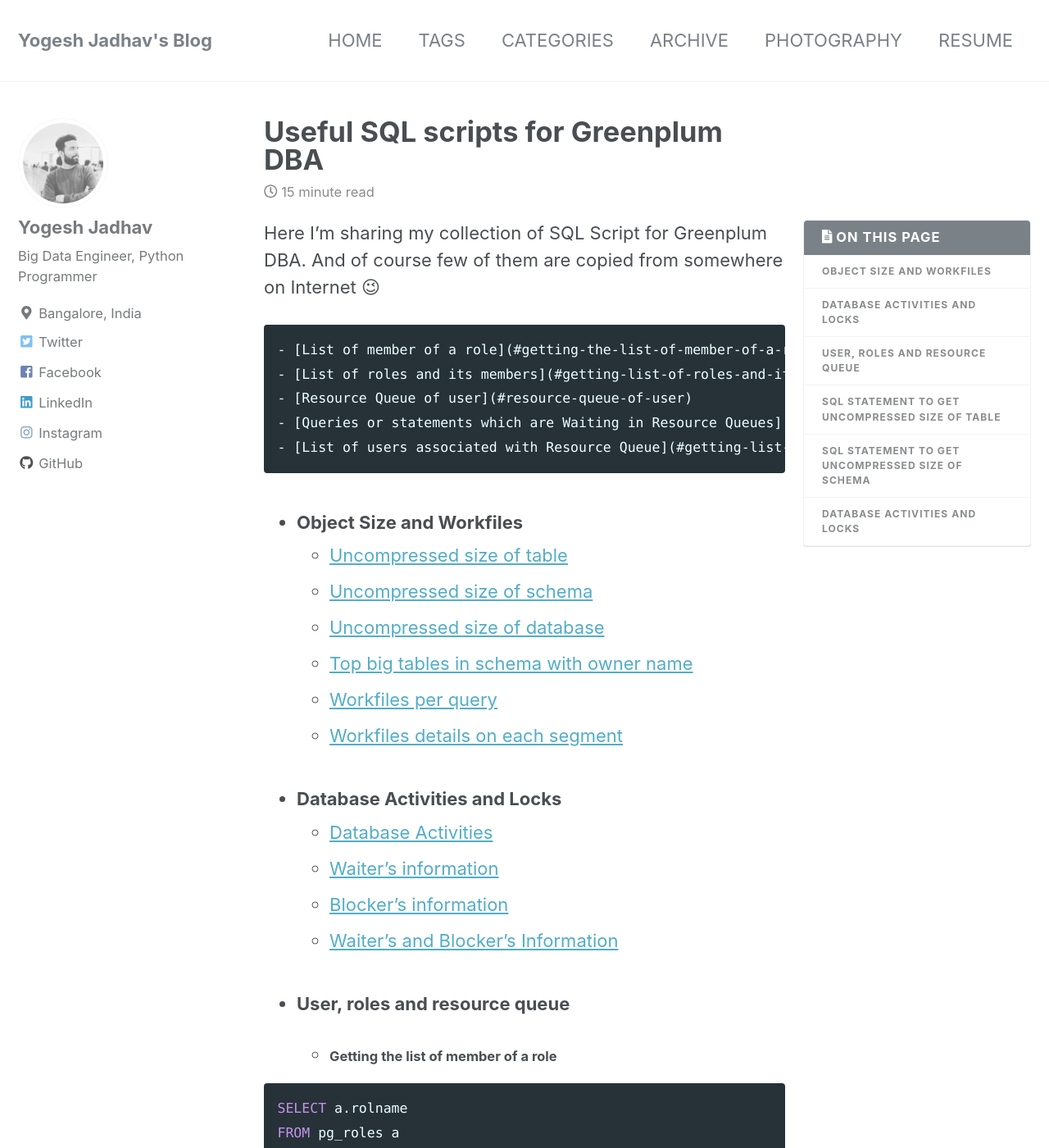
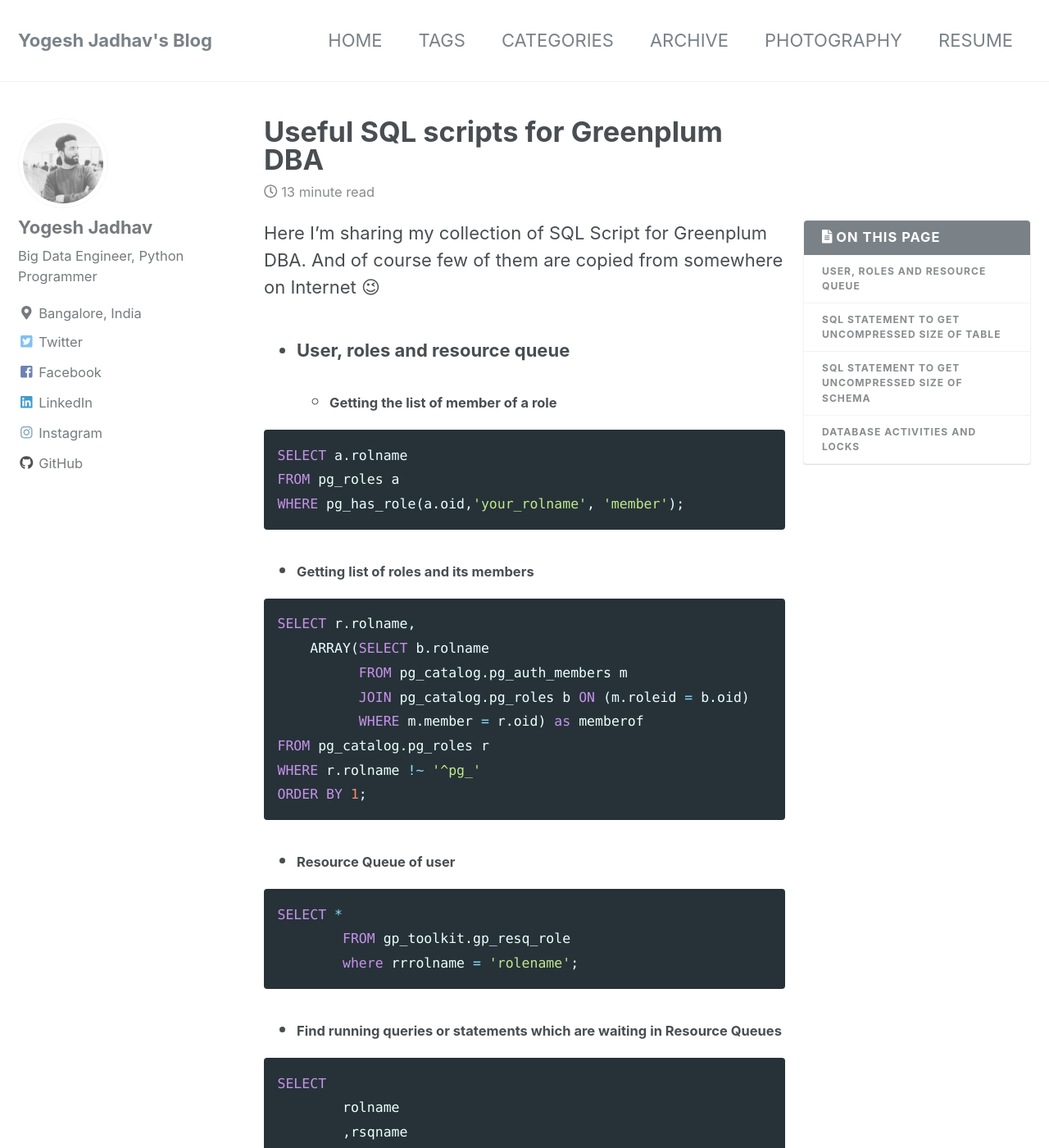
Before and after one commit to pgyogesh/blog, a Jekyll site: the page built from _posts/2017-12-06-important-gpdb-sqls.md, in a window 1280 px wide and 1400 px high. Shown: the whole window at 82% size. Built offline with Jekyll 4.4.1, drawn with Linux system fonts in a browser that asks for light colours; nearby versions of some CDN libraries; emoji names are drawn with the system emoji font.

Commit message:
Update 2017-12-06-important-gpdb-sqls.md

```diff
--- a/_posts/2017-12-06-important-gpdb-sqls.md
+++ b/_posts/2017-12-06-important-gpdb-sqls.md
@@ -8,28 +8,6 @@ tags: postgresql greenplum SQL scripts
 ---
 
 Here I'm sharing my collection of SQL Script for Greenplum DBA. And of course few of them are copied from somewhere on Internet :wink:
-
-	- [List of member of a role](#getting-the-list-of-member-of-a-role)
-	- [List of roles and its members](#getting-list-of-roles-and-its-members)
-	- [Resource Queue of user](#resource-queue-of-user)
-	- [Queries or statements which are Waiting in Resource Queues](#find-running-queries-or-statements-which-are-waiting-in-resource-queues)
-	- [List of users associated with Resource Queue](#getting-list-of-users-associated-with-resource-queue)
-
-+ ### Object Size and Workfiles
-	- [Uncompressed size of table](#sql-statement-to-get-uncompressed-size-of-table)
-	- [Uncompressed size of schema](#sql-statement-to-get-uncompressed-size-of-schema)
-	- [Uncompressed size of database](#sql-statement-to-get-uncompressed-size-of-current-database)
-	- [Top big tables in schema with owner name](#sql-statement-to-get-top-big-tables-in-schema-with-owner-name)
-	- [Workfiles per query](#sql-statement-to-get-the-workfiles-per-query)
-	- [Workfiles details on each segment](#sql-statement-to-get-work-files-details-on-each-segment)
-
-
-+ ### Database Activities and Locks
-   - [Database Activities](#database-activities)
-   - [Waiter's information](#waiters-information)
-   - [Blocker's information](#blockers-information)
-   - [Waiter's and Blocker's Information](#waiters-and-blockers-information)
-
 
 + ### User, roles and resource queue
 
```
